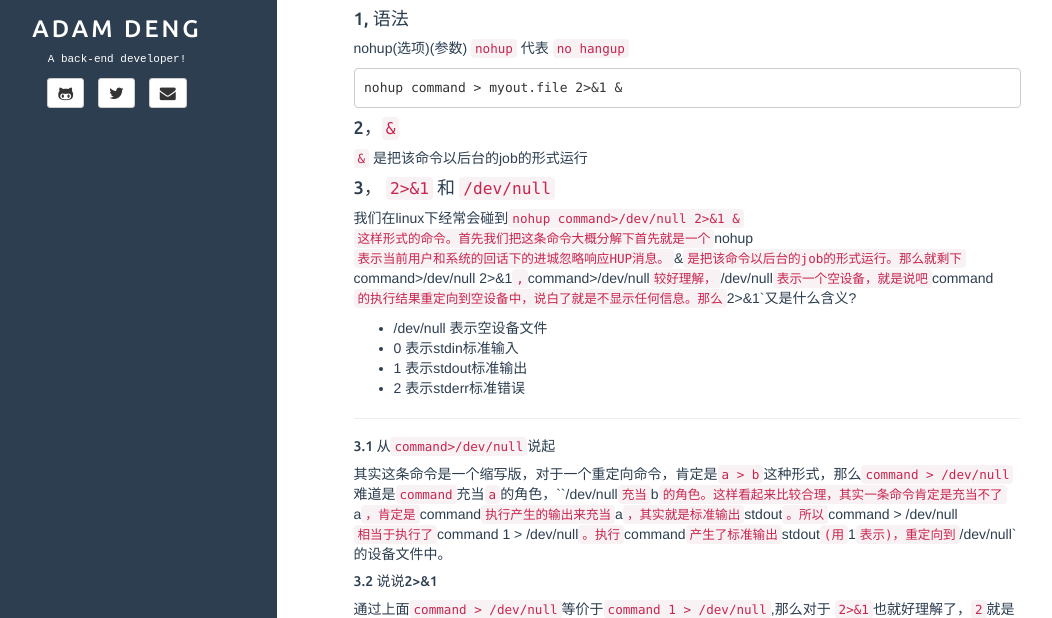
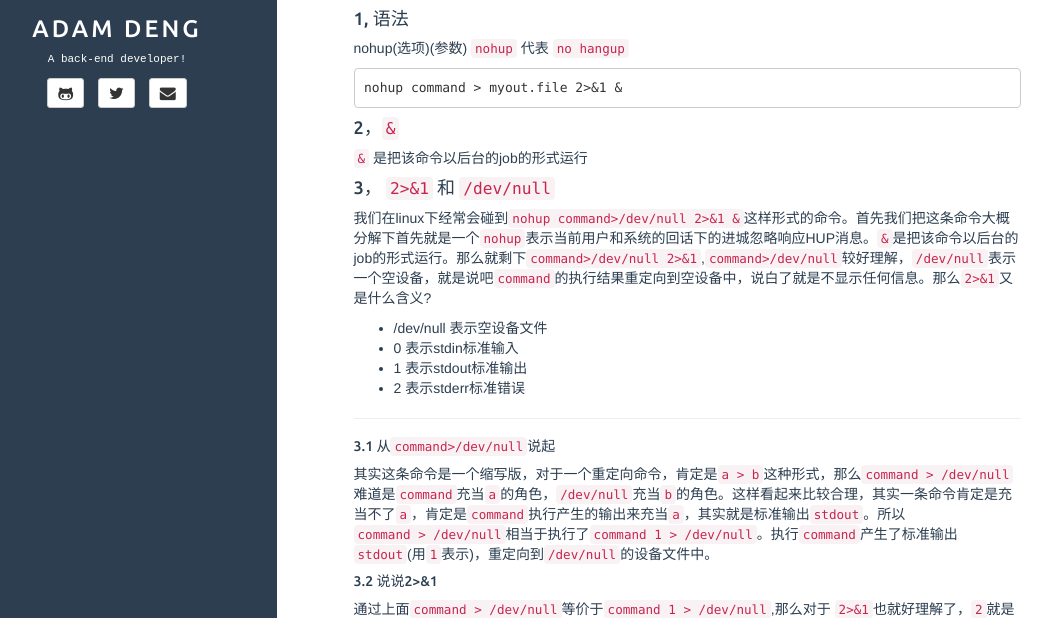
Before and after one commit to cbfmai/java-tutorial, a Jekyll site: the page built from _posts/2017-08-31-Linux 常用50个命令之04 - nohup.md, in a window 1280 px wide and 900 px high, cut to the strip 282-900 px from the top of the window. Shown: the whole strip, without its empty margins (43-1095 px from the left). Built offline with Jekyll 4.4.1, drawn with Linux system fonts in a browser that asks for light colours; comment, search, counter and statistics services are not loaded.

Commit message:
update document

```diff
--- a/_posts/2017-08-31-Linux 常用50个命令之04 - nohup.md
+++ b/_posts/2017-08-31-Linux 常用50个命令之04 - nohup.md
@@ -25,7 +25,7 @@ nohup command > myout.file 2>&1 &
 `&` 是把该命令以后台的job的形式运行
 
 #### 3， `2>&1` 和 `/dev/null`
-我们在linux下经常会碰到`nohup command>/dev/null 2>&1 &``这样形式的命令。首先我们把这条命令大概分解下首先就是一个`nohup`表示当前用户和系统的回话下的进城忽略响应HUP消息。`&`是把该命令以后台的job的形式运行。那么就剩下`command>/dev/null 2>&1`,`command>/dev/null`较好理解，`/dev/null`表示一个空设备，就是说吧`command`的执行结果重定向到空设备中，说白了就是不显示任何信息。那么`2>&1`又是什么含义?
+我们在linux下经常会碰到`nohup command>/dev/null 2>&1 &`这样形式的命令。首先我们把这条命令大概分解下首先就是一个`nohup`表示当前用户和系统的回话下的进城忽略响应HUP消息。`&`是把该命令以后台的job的形式运行。那么就剩下`command>/dev/null 2>&1`,`command>/dev/null`较好理解，`/dev/null`表示一个空设备，就是说吧`command`的执行结果重定向到空设备中，说白了就是不显示任何信息。那么`2>&1`又是什么含义?
 
 * /dev/null 表示空设备文件
 * 0 表示stdin标准输入
@@ -36,7 +36,7 @@ nohup command > myout.file 2>&1 &
 
 ##### 3.1 从`command>/dev/null`说起
 
-其实这条命令是一个缩写版，对于一个重定向命令，肯定是`a > b`这种形式，那么`command > /dev/null`难道是`command`充当`a`的角色，``/dev/null`充当`b`的角色。这样看起来比较合理，其实一条命令肯定是充当不了`a`，肯定是`command`执行产生的输出来充当`a`，其实就是标准输出`stdout`。所以`command > /dev/null`相当于执行了`command 1 > /dev/null`。执行`command`产生了标准输出`stdout`(用`1`表示)，重定向到`/dev/null`的设备文件中。
+其实这条命令是一个缩写版，对于一个重定向命令，肯定是`a > b`这种形式，那么`command > /dev/null`难道是`command`充当`a`的角色，`/dev/null`充当`b`的角色。这样看起来比较合理，其实一条命令肯定是充当不了`a`，肯定是`command`执行产生的输出来充当`a`，其实就是标准输出`stdout`。所以`command > /dev/null`相当于执行了`command 1 > /dev/null`。执行`command`产生了标准输出`stdout`(用`1`表示)，重定向到`/dev/null`的设备文件中。
 
 ##### 3.2 说说2>&1
 
```
